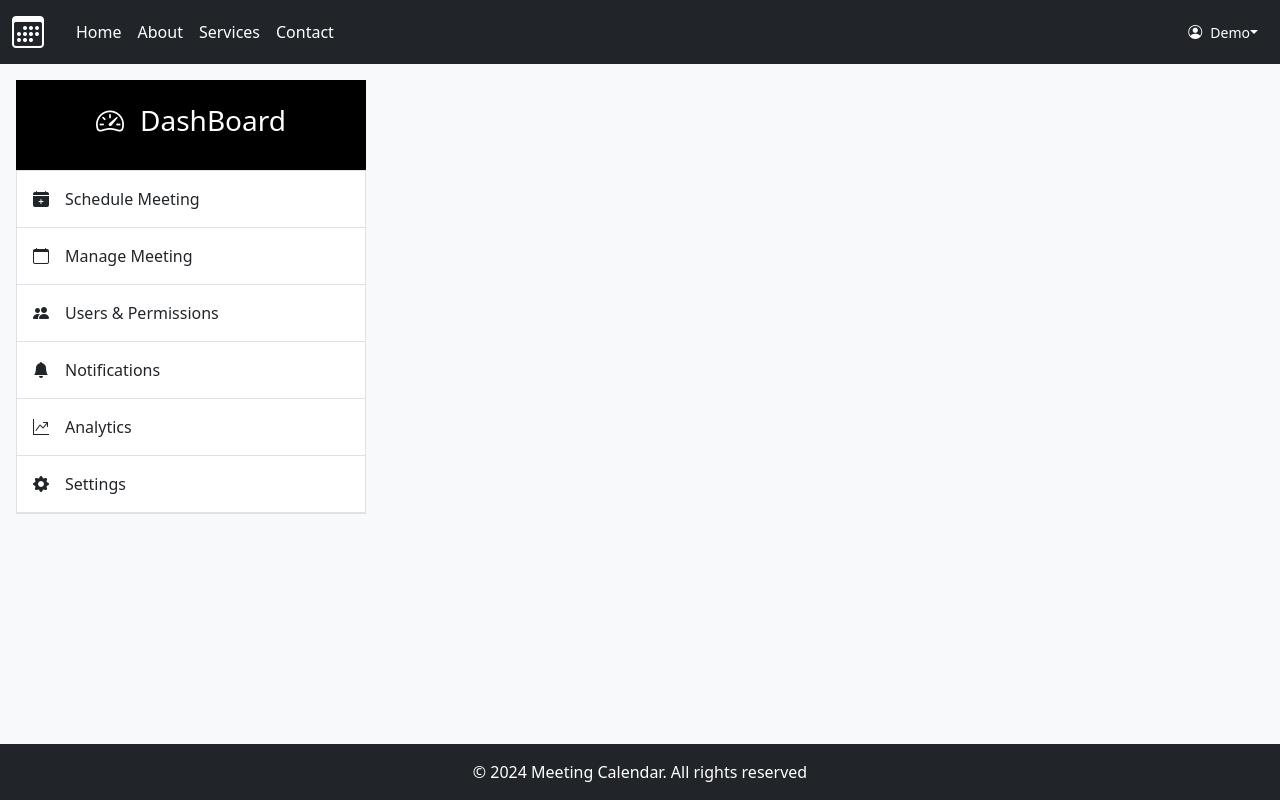
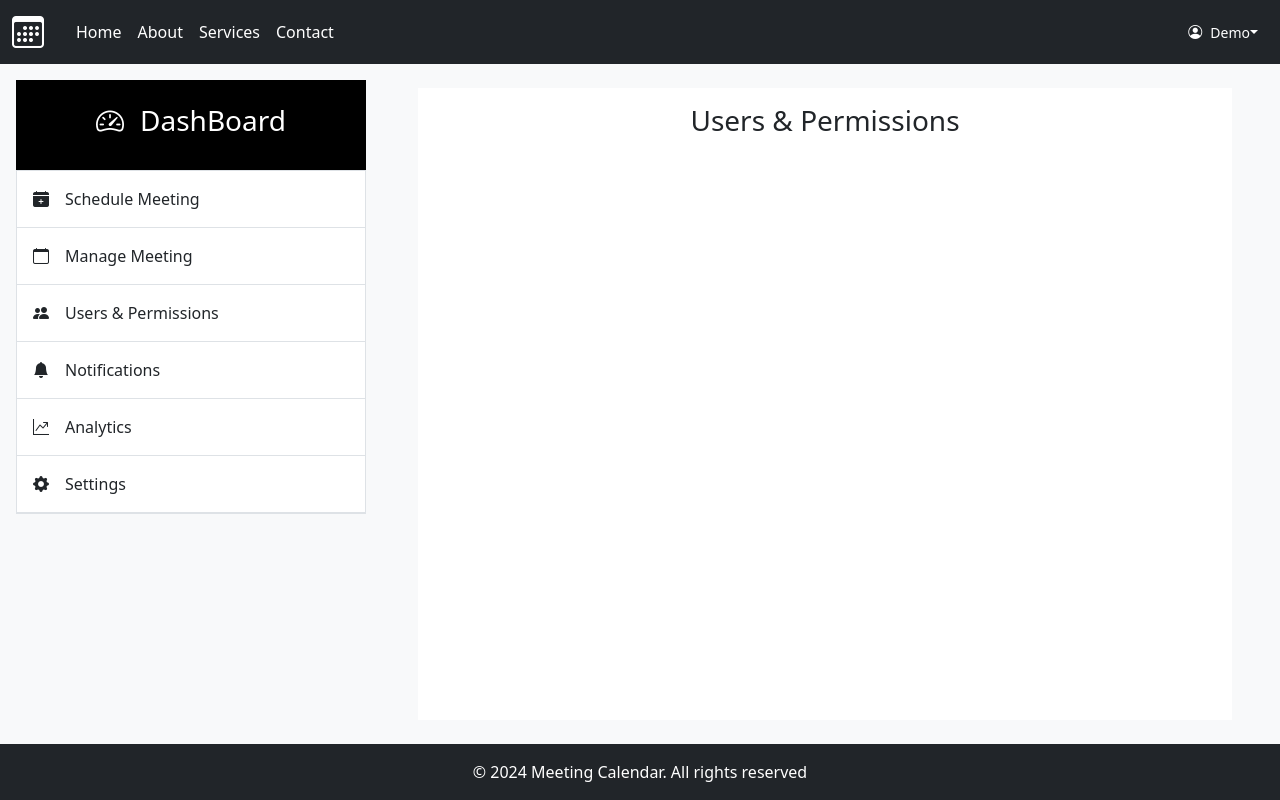
Before and after one commit to SayanaSurendra/meetingcalendar-react, a React (Vite) app: page /dashboard/users-permissions in a window 1280 px wide. Built offline with nearby package versions, Linux system fonts and the light colour scheme.

Commit message:
added user and permission component -container and text styles

```diff
--- a/src/components/UserPermission.jsx
+++ b/src/components/UserPermission.jsx
@@ -2,8 +2,8 @@ import React from 'react';
 
 const UserPermission = () => {
     return (
-        <div>
-
+        <div  className='container-fluid bg-white ms-3 me-5 px-4 mt-4 mb-4' >
+            <h3 className='text-center mt-3'>Users & Permissions</h3>
         </div>
     );
 };
```
